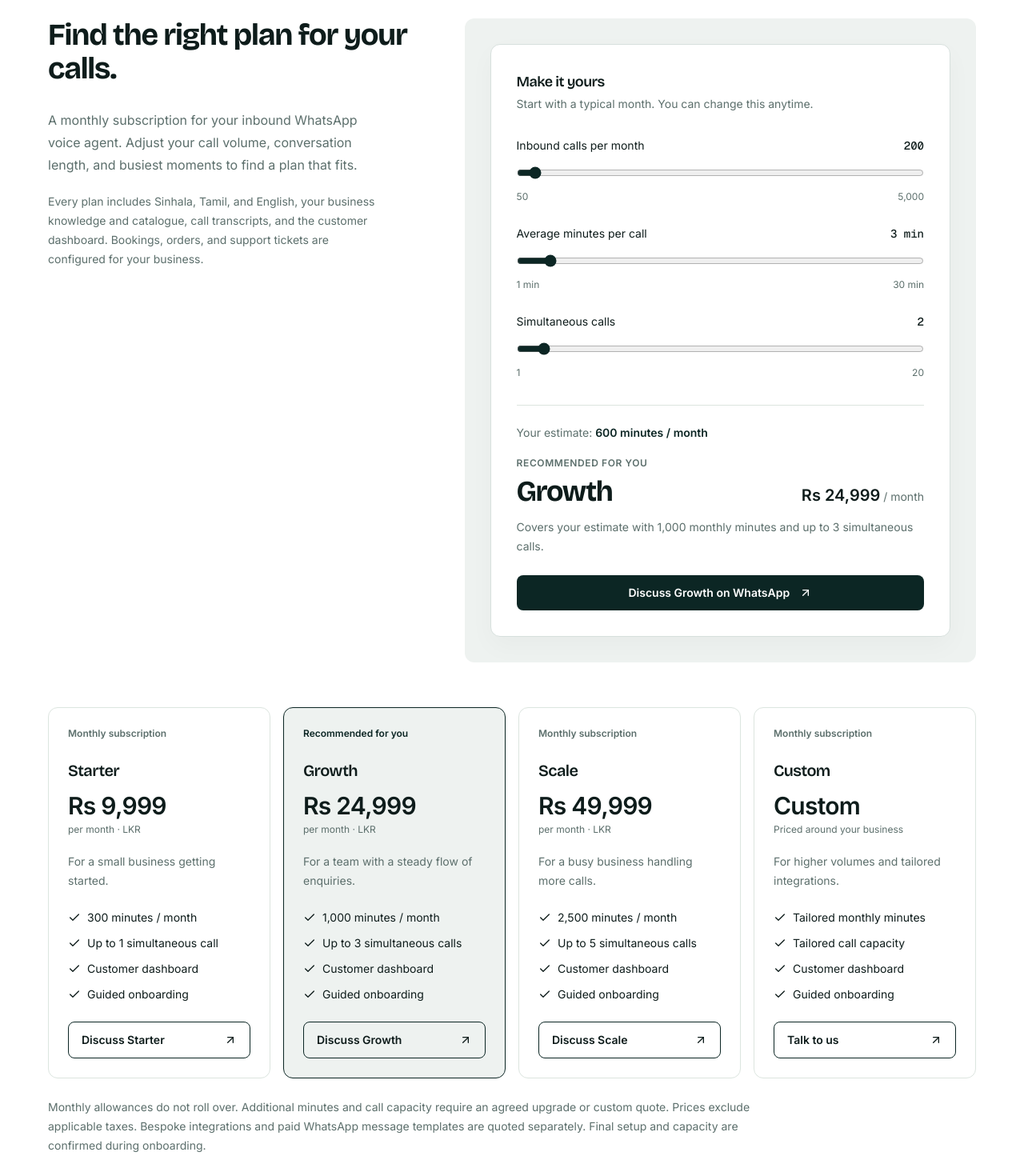
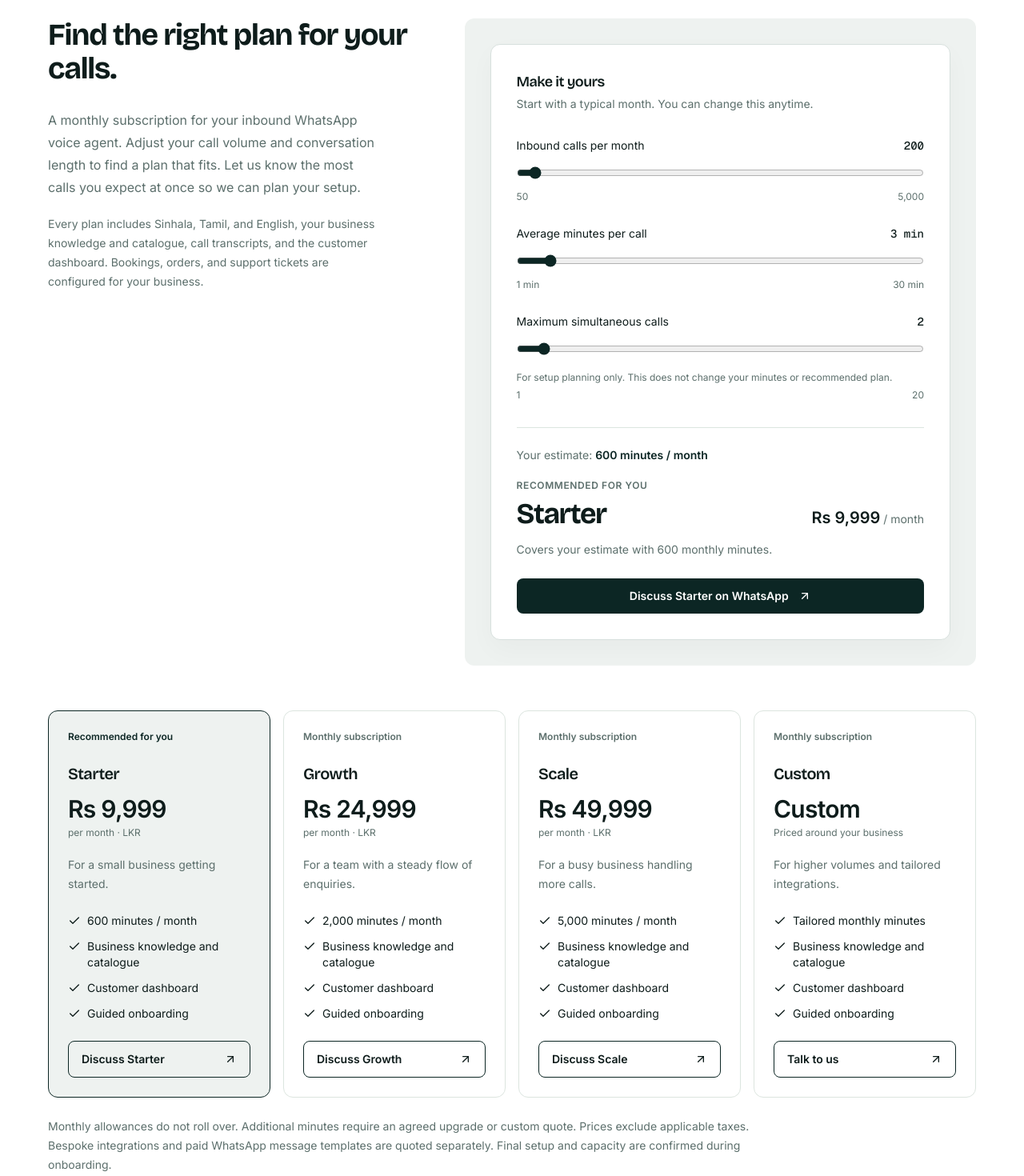
Before and after one commit to nizarhaider/serendibai-website, a Next.js app: page / in a window 1280 px wide. Shown: the part 4180-5650 px from the top of the page at 80% size. Built offline with nearby package versions, Linux system fonts and the light colour scheme; no server answers.

Commit message:
Double plan minutes and collect peak calls separately

```diff
--- a/components/pricing-calculator.tsx
+++ b/components/pricing-calculator.tsx
@@ -4,16 +4,16 @@ import { useState } from 'react'
 import { ArrowUpRight, Check } from 'lucide-react'
 
 const plans = [
-  { name: 'Starter', price: 9999, minutes: 300, concurrent: 1, description: 'For a small business getting started.' },
-  { name: 'Growth', price: 24999, minutes: 1000, concurrent: 3, description: 'For a team with a steady flow of enquiries.' },
-  { name: 'Scale', price: 49999, minutes: 2500, concurrent: 5, description: 'For a busy business handling more calls.' },
-  { name: 'Custom', price: null, minutes: null, concurrent: null, description: 'For higher volumes and tailored integrations.' },
+  { name: 'Starter', price: 9999, minutes: 600, description: 'For a small business getting started.' },
+  { name: 'Growth', price: 24999, minutes: 2000, description: 'For a team with a steady flow of enquiries.' },
+  { name: 'Scale', price: 49999, minutes: 5000, description: 'For a busy business handling more calls.' },
+  { name: 'Custom', price: null, minutes: null, description: 'For higher volumes and tailored integrations.' },
 ]
 
 const controls = [
   { key: 'calls', label: 'Inbound calls per month', min: 50, max: 5000, step: 50, suffix: '' },
   { key: 'duration', label: 'Average minutes per call', min: 1, max: 30, step: 1, suffix: ' min' },
-  { key: 'concurrent', label: 'Simultaneous calls', min: 1, max: 20, step: 1, suffix: '' },
+  { key: 'concurrent', label: 'Maximum simultaneous calls', min: 1, max: 20, step: 1, suffix: '' },
 ] as const
 
 const number = (value: number) => value.toLocaleString('en-US')
@@ -21,8 +21,8 @@ const number = (value: number) => value.toLocaleString('en-US')
 export default function PricingCalculator() {
   const [values, setValues] = useState({ calls: 200, duration: 3, concurrent: 2 })
   const minutes = values.calls * values.duration
-  const recommended = plans.find((plan) => plan.minutes !== null && plan.concurrent !== null && minutes <= plan.minutes && values.concurrent <= plan.concurrent && values.duration <= 10) ?? plans[3]
-  const message = `Hi SerendibAI, I'm interested in ${recommended.name}. My estimate is ${values.calls} inbound WhatsApp calls per month, ${values.duration} minutes per call (${minutes} minutes monthly), and ${values.concurrent} simultaneous calls. Please help me get started.`
+  const recommended = plans.find((plan) => plan.minutes !== null && minutes <= plan.minutes) ?? plans[3]
+  const message = `Hi SerendibAI, I'm interested in ${recommended.name}. My estimate is ${values.calls} inbound WhatsApp calls per month, ${values.duration} minutes per call (${minutes} minutes monthly), and up to ${values.concurrent} calls at a time. Please help me get started.`
 
   return (
     <section className="bg-white px-5 py-24 text-[#0e1c1b] sm:px-8 lg:px-12">
@@ -31,7 +31,7 @@ export default function PricingCalculator() {
         <div className="mt-12 grid gap-12 lg:grid-cols-[.85fr_1.15fr] lg:items-start">
           <div>
             <h2 className="editorial-title max-w-[460px]">Find the right plan for your calls.</h2>
-            <p className="mt-7 max-w-[410px] text-base leading-7 text-[#5c6f6c]">A monthly subscription for your inbound WhatsApp voice agent. Adjust your call volume, conversation length, and busiest moments to find a plan that fits.</p>
+            <p className="mt-7 max-w-[410px] text-base leading-7 text-[#5c6f6c]">A monthly subscription for your inbound WhatsApp voice agent. Adjust your call volume and conversation length to find a plan that fits. Let us know the most calls you expect at once so we can plan your setup.</p>
             <p className="mt-5 max-w-[410px] text-sm leading-6 text-[#5c6f6c]">Every plan includes Sinhala, Tamil, and English, your business knowledge and catalogue, call transcripts, and the customer dashboard. Bookings, orders, and support tickets are configured for your business.</p>
           </div>
 
@@ -47,6 +47,7 @@ export default function PricingCalculator() {
                       <output htmlFor={`pricing-${control.key}`} className="shrink-0 font-mono text-sm font-medium">{number(values[control.key])}{control.suffix}</output>
                     </div>
                     <input id={`pricing-${control.key}`} type="range" value={values[control.key]} onChange={(event) => setValues((current) => ({ ...current, [control.key]: Number(event.target.value) }))} min={control.min} max={control.max} step={control.step} className="h-6 w-full cursor-pointer accent-[#0c2624] focus-visible:outline-2 focus-visible:outline-offset-4 focus-visible:outline-[#0c2624]" />
+                    {control.key === 'concurrent' && <p className="mt-2 text-xs leading-5 text-[#5c6f6c]">For setup planning only. This does not change your minutes or recommended plan.</p>}
                     <div className="mt-1 flex justify-between text-xs text-[#5c6f6c]"><span>{number(control.min)}{control.suffix}</span><span>{number(control.max)}{control.suffix}</span></div>
                   </div>
                 ))}
@@ -58,7 +59,7 @@ export default function PricingCalculator() {
                   <p className="display-serif text-4xl">{recommended.name}</p>
                   <p className="text-xl font-semibold">{recommended.price === null ? 'Let’s talk' : <>Rs {number(recommended.price)}<span className="text-sm font-normal text-[#5c6f6c]"> / month</span></>}</p>
                 </div>
-                <p className="mt-3 text-sm leading-6 text-[#5c6f6c]">{recommended.minutes === null ? 'Your volume, simultaneous calls, or longer conversations need a tailored plan. We’ll work through the right capacity with you.' : `Covers your estimate with ${number(recommended.minutes)} monthly minutes and up to ${recommended.concurrent} simultaneous ${recommended.concurrent === 1 ? 'call' : 'calls'}.`}</p>
+                <p className="mt-3 text-sm leading-6 text-[#5c6f6c]">{recommended.minutes === null ? 'Your estimate is above 5,000 monthly minutes. We’ll work through a tailored plan with you.' : `Covers your estimate with ${number(recommended.minutes)} monthly minutes.`}</p>
               </div>
               <a href={`https://wa.me/94742530708?text=${encodeURIComponent(message)}`} target="_blank" rel="noopener noreferrer" className="mt-6 inline-flex w-full items-center justify-center gap-3 rounded-lg bg-[#0c2624] px-5 py-3 text-sm font-semibold text-white">Discuss {recommended.name} on WhatsApp <ArrowUpRight className="h-4 w-4" /></a>
             </div>
@@ -76,16 +77,16 @@ export default function PricingCalculator() {
                 <p className="mt-1 text-xs text-[#5c6f6c]">{plan.price === null ? 'Priced around your business' : 'per month · LKR'}</p>
                 <p className="mt-5 min-h-12 text-sm leading-6 text-[#5c6f6c]">{plan.description}</p>
                 <ul className="my-6 space-y-3 text-sm">
-                  {[plan.minutes === null ? 'Tailored monthly minutes' : `${number(plan.minutes)} minutes / month`, plan.concurrent === null ? 'Tailored call capacity' : `Up to ${plan.concurrent} simultaneous ${plan.concurrent === 1 ? 'call' : 'calls'}`, 'Customer dashboard', 'Guided onboarding'].map((feature) => (
+                  {[plan.minutes === null ? 'Tailored monthly minutes' : `${number(plan.minutes)} minutes / month`, 'Business knowledge and catalogue', 'Customer dashboard', 'Guided onboarding'].map((feature) => (
                     <li key={feature} className="flex items-start gap-2"><Check aria-hidden="true" className="mt-0.5 h-4 w-4 shrink-0" />{feature}</li>
                   ))}
                 </ul>
-                <a href={`https://wa.me/94742530708?text=${encodeURIComponent(`Hi SerendibAI, I'd like to discuss the ${plan.name} plan. My estimate is ${values.calls} inbound calls per month, ${values.duration} minutes per call (${minutes} minutes monthly), and ${values.concurrent} simultaneous calls.`)}`} target="_blank" rel="noopener noreferrer" className="mt-auto inline-flex items-center justify-between rounded-lg border border-[#0c2624] px-4 py-3 text-sm font-semibold">{plan.price === null ? 'Talk to us' : `Discuss ${plan.name}`}<ArrowUpRight className="h-4 w-4" /></a>
+                <a href={`https://wa.me/94742530708?text=${encodeURIComponent(`Hi SerendibAI, I'd like to discuss the ${plan.name} plan. My estimate is ${values.calls} inbound calls per month, ${values.duration} minutes per call (${minutes} minutes monthly), and up to ${values.concurrent} calls at a time.`)}`} target="_blank" rel="noopener noreferrer" className="mt-auto inline-flex items-center justify-between rounded-lg border border-[#0c2624] px-4 py-3 text-sm font-semibold">{plan.price === null ? 'Talk to us' : `Discuss ${plan.name}`}<ArrowUpRight className="h-4 w-4" /></a>
               </article>
             )
           })}
         </div>
-        <p className="mt-6 max-w-[900px] text-sm leading-6 text-[#5c6f6c]">Monthly allowances do not roll over. Additional minutes and call capacity require an agreed upgrade or custom quote. Prices exclude applicable taxes. Bespoke integrations and paid WhatsApp message templates are quoted separately. Final setup and capacity are confirmed during onboarding.</p>
+        <p className="mt-6 max-w-[900px] text-sm leading-6 text-[#5c6f6c]">Monthly allowances do not roll over. Additional minutes require an agreed upgrade or custom quote. Prices exclude applicable taxes. Bespoke integrations and paid WhatsApp message templates are quoted separately. Final setup and capacity are confirmed during onboarding.</p>
       </div>
     </section>
   )
```
Also changed, not shown: 1 other file (tests, documents, lock files or other folders).
